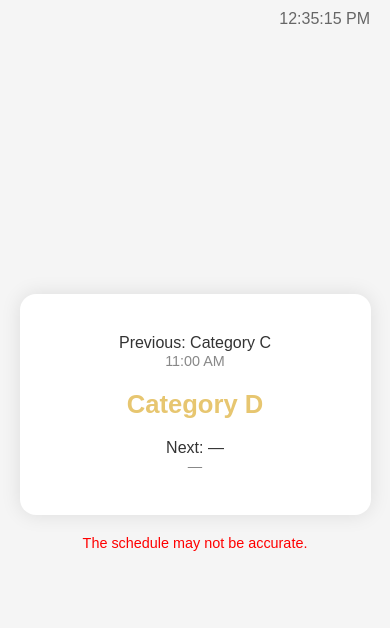
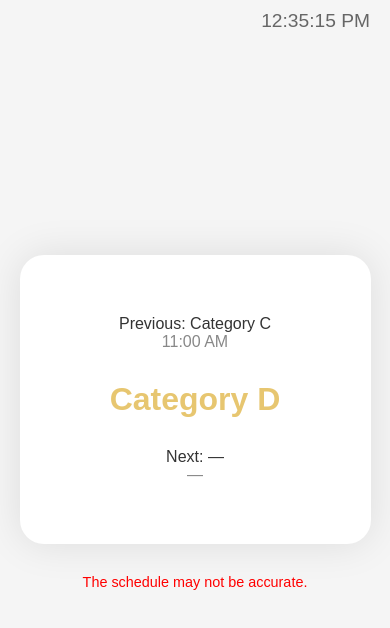
Before and after one commit to 2MMisha/luz-current, a plain HTML site: page index.html in a window 390 px wide. Drawn offline with Linux system fonts and the light colour scheme.

Commit message:
Update index.html

```diff
--- a/index.html
+++ b/index.html
@@ -8,6 +8,7 @@
 * {
   box-sizing: border-box;
 }
+
 body {
   font-family: sans-serif;
   background: #f5f5f5;
@@ -19,60 +20,82 @@
   align-items: center;
   justify-content: center;
   min-height: 100vh;
+  text-align: center;
 }
+
 .clock {
   position: absolute;
   top: 10px;
   right: 20px;
-      font-size: 1rem;
+  font-size: 1.2rem;
   color: #666;
 }
+
 .category-block {
   background: white;
-      padding: 40px 20px;
-      border-radius: 16px;
-      text-align: center;
-      box-shadow: 0 0 20px rgba(0,0,0,0.1);
-      width: 90%;
-      max-width: 400px;
+  padding: 60px 40px;
+  border-radius: 24px;
+  box-shadow: 0 0 40px rgba(0, 0, 0, 0.1);
+  width: 100%;
+  max-width: 700px;
 }
+
 .previous, .next {
-      font-size: 1rem;
-      margin: 10px 0;
+  font-size: 1.2rem;
+  margin: 20px 0;
 }
+
 .current {
-      font-size: 2rem;
+  font-size: 3rem;
   font-weight: bold;
   color: #e7c670;
-      margin: 20px 0;
+  margin: 30px 0;
   opacity: 0;
   transition: opacity 0.5s ease;
 }
+
 .current.visible {
   opacity: 1;
 }
+
 .time {
-      font-size: 0.9rem;
+  font-size: 1rem;
   color: #888;
 }
+
 .remaining-time {
-      font-size: 0.9rem;
+  font-size: 1.2rem;
   color: #999;
-      margin-bottom: 10px;
+  margin-bottom: 20px;
 }
+
 .note {
-      margin-top: 20px;
-      font-size: 0.9rem;
+  margin-top: 30px;
+  font-size: 1rem;
   color: red;
   text-align: center;
 }
 
-    @media (max-width: 500px) {
+@media (max-width: 600px) {
   .category-block {
-        padding: 30px 15px;
+    padding: 40px 20px;
+    max-width: 90%;
   }
+
   .current {
-        font-size: 1.6rem;
+    font-size: 2rem;
+  }
+
+  .previous, .next {
+    font-size: 1rem;
+  }
+
+  .remaining-time {
+    font-size: 1rem;
+  }
+
+  .note {
+    font-size: 0.9rem;
   }
 }
   </style>
```
Lines whose indentation alone changed are shown as unchanged.
